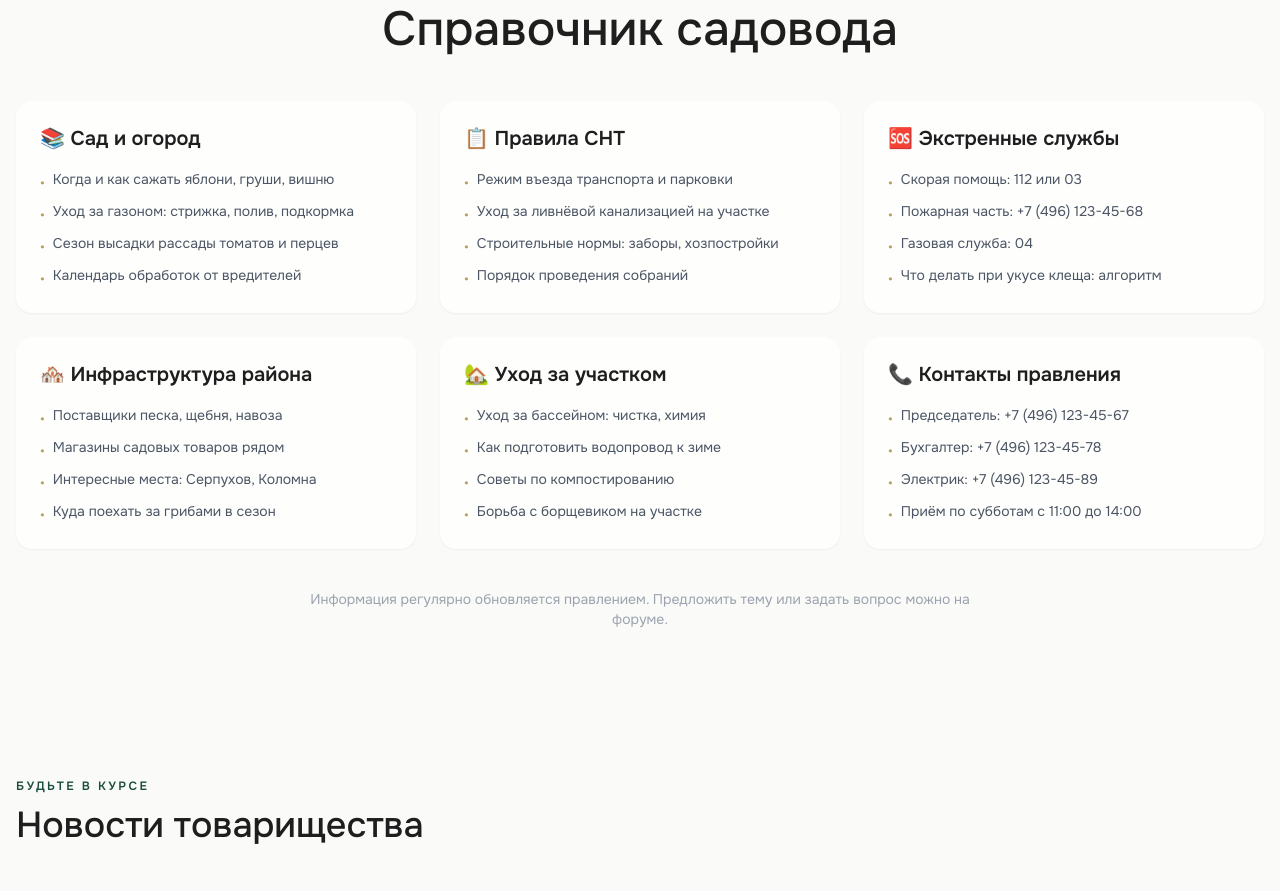
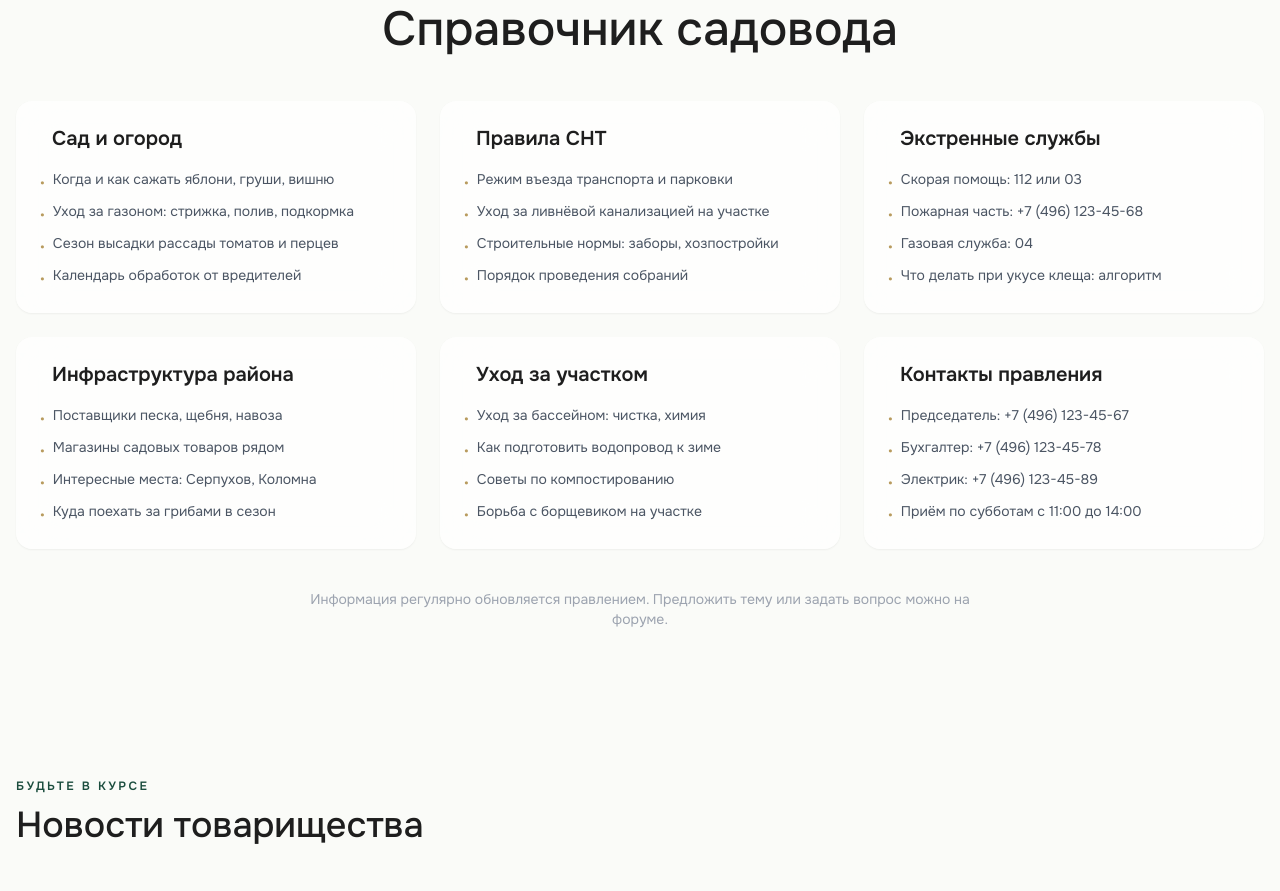
Before and after one commit to rawcam/almaz-snt, a Next.js app: page /almaz-snt/ in a window 1280 px wide. Shown: the part 980-1871 px from the top of the page. Built offline with nearby package versions, Linux system fonts and the light colour scheme; grey boxes are pictures that could not be loaded.

Commit message:
Update GardenerHub.jsx

```diff
--- a/src/components/GardenerHub.jsx
+++ b/src/components/GardenerHub.jsx
@@ -2,7 +2,8 @@ import { motion } from 'framer-motion'
 
 const sections = [
   {
-    title: '📚 Сад и огород',
+    icon: 'fa-solid fa-book-open',
+    title: 'Сад и огород',
     items: [
       'Когда и как сажать яблони, груши, вишню',
       'Уход за газоном: стрижка, полив, подкормка',
@@ -11,7 +12,8 @@ const sections = [
     ],
   },
   {
-    title: '📋 Правила СНТ',
+    icon: 'fa-solid fa-file-contract',
+    title: 'Правила СНТ',
     items: [
       'Режим въезда транспорта и парковки',
       'Уход за ливнёвой канализацией на участке',
@@ -20,7 +22,8 @@ const sections = [
     ],
   },
   {
-    title: '🆘 Экстренные службы',
+    icon: 'fa-solid fa-phone-volume',
+    title: 'Экстренные службы',
     items: [
       'Скорая помощь: 112 или 03',
       'Пожарная часть: +7 (496) 123-45-68',
@@ -29,7 +32,8 @@ const sections = [
     ],
   },
   {
-    title: '🏘️ Инфраструктура района',
+    icon: 'fa-solid fa-shop',
+    title: 'Инфраструктура района',
     items: [
       'Поставщики песка, щебня, навоза',
       'Магазины садовых товаров рядом',
@@ -38,7 +42,8 @@ const sections = [
     ],
   },
   {
-    title: '🏡 Уход за участком',
+    icon: 'fa-solid fa-house-chimney',
+    title: 'Уход за участком',
     items: [
       'Уход за бассейном: чистка, химия',
       'Как подготовить водопровод к зиме',
@@ -47,7 +52,8 @@ const sections = [
     ],
   },
   {
-    title: '📞 Контакты правления',
+    icon: 'fa-solid fa-address-book',
+    title: 'Контакты правления',
     items: [
       'Председатель: +7 (496) 123-45-67',
       'Бухгалтер: +7 (496) 123-45-78',
@@ -85,9 +91,12 @@ export default function GardenerHub() {
             transition={{ duration: 0.5, delay: index * 0.1 }}
             className="bg-white/70 backdrop-blur-xl rounded-2xl p-6 shadow-sm hover:shadow-md transition-all"
           >
-            <h3 className="text-xl font-semibold text-dark mb-4">
-              {section.title}
-            </h3>
+            <div className="flex items-center gap-3 mb-4">
+              <i className={`${section.icon} text-2xl text-green-deep`}></i>
+              <h3 className="text-xl font-semibold text-dark">
+                {section.title}
+              </h3>
+            </div>
             <ul className="space-y-2">
               {section.items.map((item, i) => (
                 <li
```
